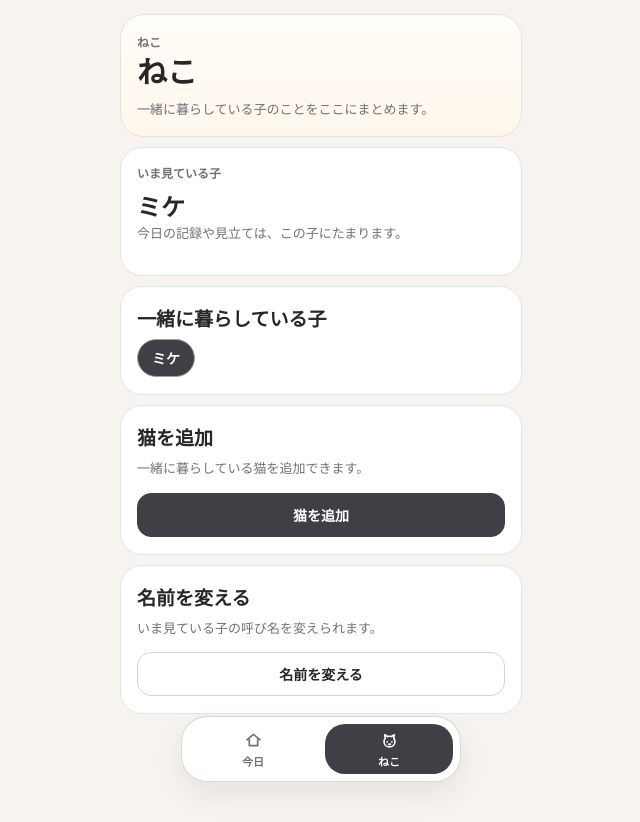
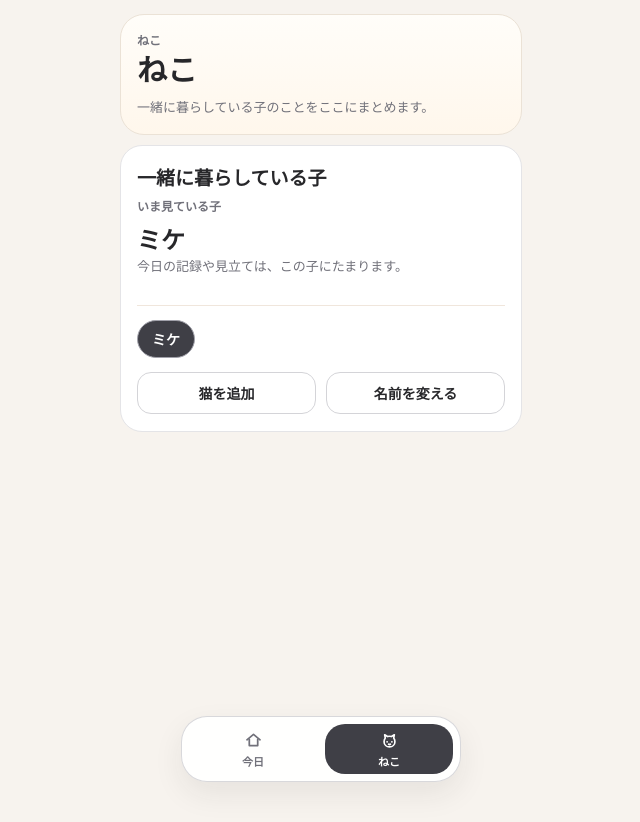
Before and after one commit to soso-so-27/nyaruhodo-web-pwa-mvp, a Next.js app: page /cats in a window 1280 px wide. Shown: the top 822 px of the page, without its empty margins (319-959 px from the left). After the commit the page ends 800 px from the top, so only its background shows below. Built offline with nearby package versions, Linux system fonts and the light colour scheme.

Commit message:
style: simplify cats page layout

```diff
--- a/src/components/cats/CatsPage.tsx
+++ b/src/components/cats/CatsPage.tsx
@@ -131,8 +131,10 @@ export function CatsPage() {
         </header>
 
         <section style={styles.card}>
+          <h2 style={styles.sectionTitle}>{"一緒に暮らしている子"}</h2>
+          <div style={styles.profileSummary}>
             <p style={styles.sectionLabel}>{"いま見ている子"}</p>
-          <h2 style={styles.activeCatName}>{catName}</h2>
+            <h3 style={styles.activeCatName}>{catName}</h3>
             <p style={styles.description}>
               {"今日の記録や見立ては、この子にたまります。"}
             </p>
@@ -143,10 +145,8 @@ export function CatsPage() {
                 {"%"}
               </p>
             ) : null}
-        </section>
+          </div>
 
-        <section style={styles.card}>
-          <h2 style={styles.sectionTitle}>{"一緒に暮らしている子"}</h2>
           <div style={styles.catList}>
             {catProfiles.map((profile) => (
               <button
@@ -163,22 +163,25 @@ export function CatsPage() {
               </button>
             ))}
           </div>
-        </section>
 
-        <section style={styles.card}>
-          <h2 style={styles.sectionTitle}>{"猫を追加"}</h2>
-          <p style={styles.description}>
-            {"一緒に暮らしている猫を追加できます。"}
-          </p>
-          {!isAddingCat ? (
+          <div style={styles.managementActions}>
             <button
               type="button"
               onClick={startAddingCat}
-              style={styles.primaryButton}
+              style={styles.outlineActionButton}
             >
               {"猫を追加"}
             </button>
-          ) : (
+            <button
+              type="button"
+              onClick={startEditingCatName}
+              style={styles.outlineActionButton}
+            >
+              {"名前を変える"}
+            </button>
+          </div>
+
+          {isAddingCat ? (
             <div style={styles.editor}>
               <label style={styles.label} htmlFor="new-cat-name">
                 {"この子の名前"}
@@ -208,23 +211,9 @@ export function CatsPage() {
                 </button>
               </div>
             </div>
-          )}
-        </section>
+          ) : null}
 
-        <section style={styles.card}>
-          <h2 style={styles.sectionTitle}>{"名前を変える"}</h2>
-          <p style={styles.description}>
-            {"いま見ている子の呼び名を変えられます。"}
-          </p>
-          {!isEditingCatName ? (
-            <button
-              type="button"
-              onClick={startEditingCatName}
-              style={styles.secondaryButton}
-            >
-              {"名前を変える"}
-            </button>
-          ) : (
+          {isEditingCatName ? (
             <div style={styles.editor}>
               <label style={styles.label} htmlFor="cat-name">
                 {"この子の名前"}
@@ -254,7 +243,7 @@ export function CatsPage() {
                 </button>
               </div>
             </div>
-          )}
+          ) : null}
           {message ? <p style={styles.message}>{message}</p> : null}
         </section>
       </div>
@@ -281,7 +270,7 @@ const styles = {
     border: "1px solid #ebe2d6",
     borderRadius: "24px",
     background: "linear-gradient(180deg, #fffdf9 0%, #fff7ec 100%)",
-    padding: "18px 16px 16px",
+    padding: "16px",
   },
   eyebrow: {
     margin: "0 0 4px",
@@ -309,6 +298,11 @@ const styles = {
     borderRadius: "22px",
     background: "#ffffff",
     padding: "17px 16px",
+  },
+  profileSummary: {
+    marginBottom: "14px",
+    borderBottom: "1px solid #f0e6dc",
+    paddingBottom: "14px",
   },
   sectionLabel: {
     margin: "0 0 5px",
@@ -353,6 +347,12 @@ const styles = {
     flexWrap: "wrap",
     gap: "8px",
   },
+  managementActions: {
+    display: "grid",
+    gridTemplateColumns: "repeat(2, minmax(0, 1fr))",
+    gap: "10px",
+    marginTop: "14px",
+  },
   catButton: {
     minHeight: "38px",
     padding: "0 14px",
@@ -392,6 +392,17 @@ const styles = {
   secondaryButton: {
     minHeight: "44px",
     width: "100%",
+    border: "1px solid #d4d4d8",
+    borderRadius: "14px",
+    background: "#ffffff",
+    color: "#27272a",
+    fontSize: "14px",
+    fontWeight: 700,
+    letterSpacing: 0,
+    cursor: "pointer",
+  },
+  outlineActionButton: {
+    minHeight: "42px",
     border: "1px solid #d4d4d8",
     borderRadius: "14px",
     background: "#ffffff",
```
Also changed, not shown: 1 other file (tests, documents, lock files or other folders). Lines whose indentation alone changed are shown as unchanged.
